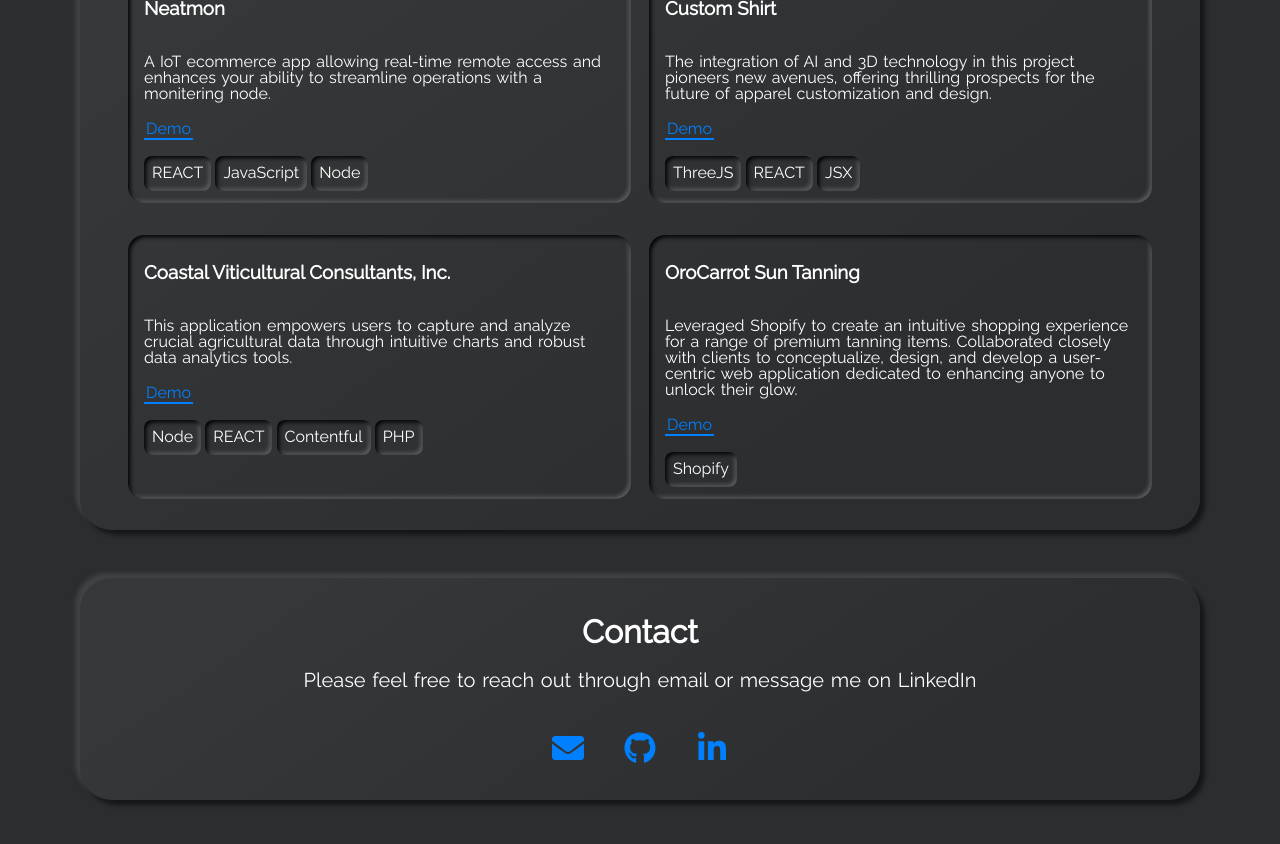
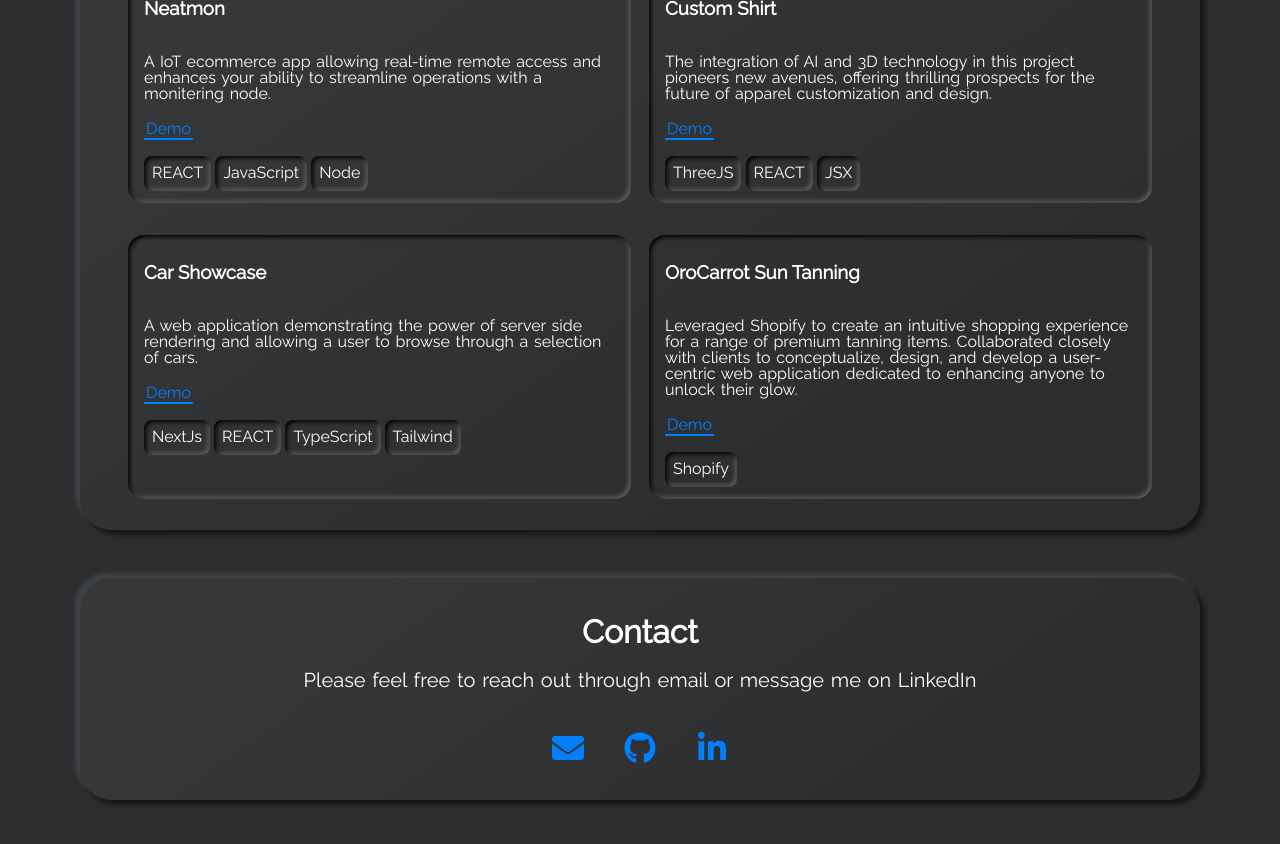
Before and after one commit to asadsidd16/asadportfolio, a Jekyll site: the page built from index.html, in a window 1280 px wide and 900 px high, scrolled down 2830 px. Shown: the top 844 px of the window. Built offline with Jekyll 4.4.1, drawn with Linux system fonts in a browser that asks for light colours.

Commit message:
car showcase project added

```diff
--- a/_data/projects.yml
+++ b/_data/projects.yml
@@ -29,14 +29,14 @@
     - tag: REACT
     - tag: JSX
 
-- name: Coastal Viticultural Consultants, Inc.
-  descr: "This application empowers users to capture and analyze crucial agricultural data through intuitive charts and robust data analytics tools."
-  demo: https://www.coastalvit.com/
+- name: Car Showcase
+  descr: "A web application demonstrating the power of server side rendering and allowing a user to browse through a selection of cars."
+  demo: https://car-showcase-dev.vercel.app/
   tags:
-    - tag: Node
+    - tag: NextJs
     - tag: REACT
-    - tag: Contentful
-    - tag: PHP
+    - tag: TypeScript
+    - tag: Tailwind
 
 - name: OroCarrot Sun Tanning
   descr: "Leveraged Shopify to create an intuitive shopping experience for a range of premium tanning items. Collaborated closely with clients to conceptualize, design, and develop a user-centric web application dedicated to enhancing anyone to unlock their glow."
```
